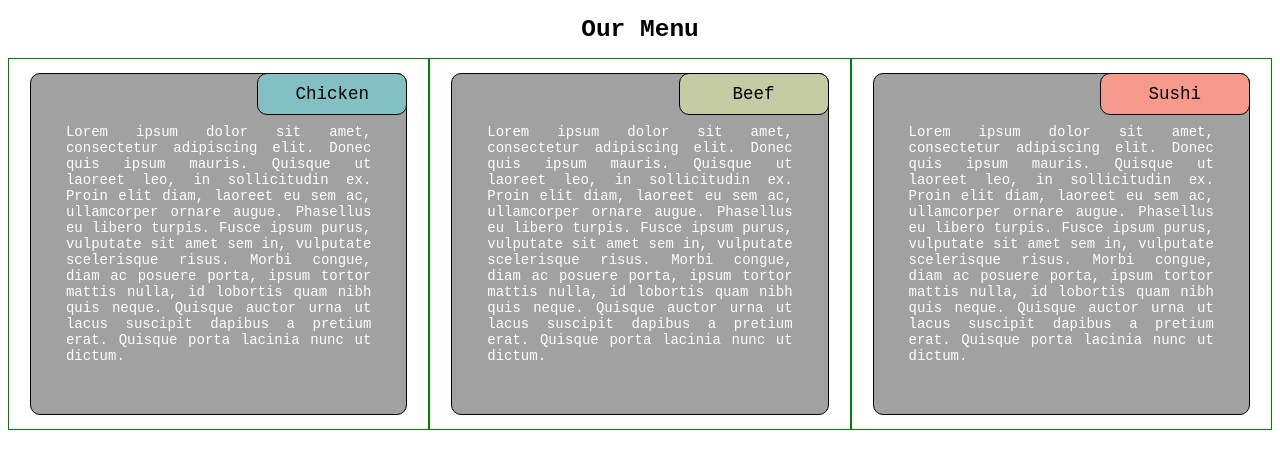
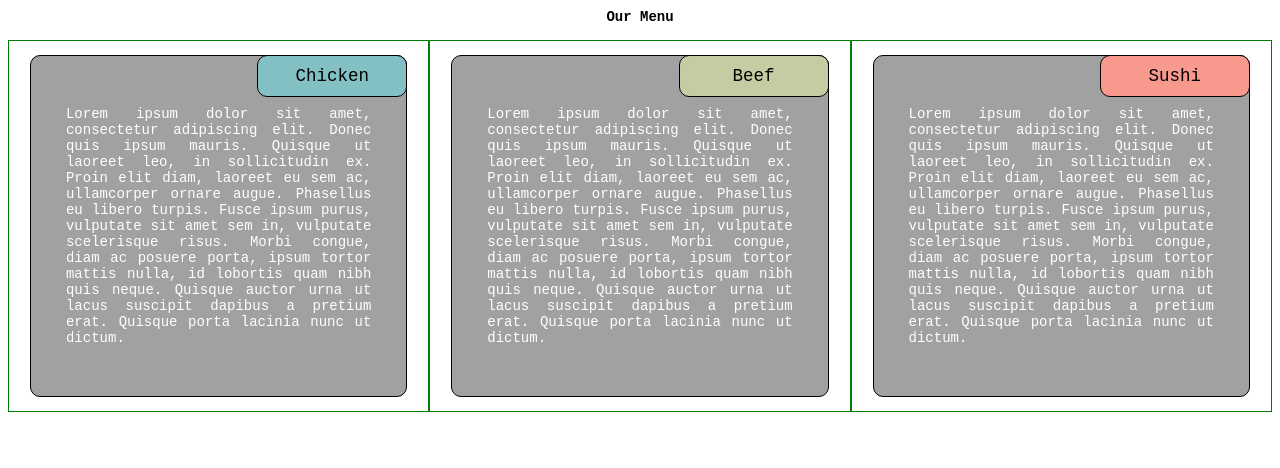
Before and after one commit to Pespinor/Coursera-test, a plain HTML site: page mod2_sol/index.html in a window 1280 px wide. Drawn offline with Linux system fonts and the light colour scheme.

Commit message:
Update styles.css

```diff
--- a/mod2_sol/css/styles.css
+++ b/mod2_sol/css/styles.css
@@ -6,7 +6,7 @@
 h1 {
   margin-bottom: 15px;
   text-align: center;
-  font-size: 1.75em;
+
 }
 p {
   border: 1px solid black;
```
